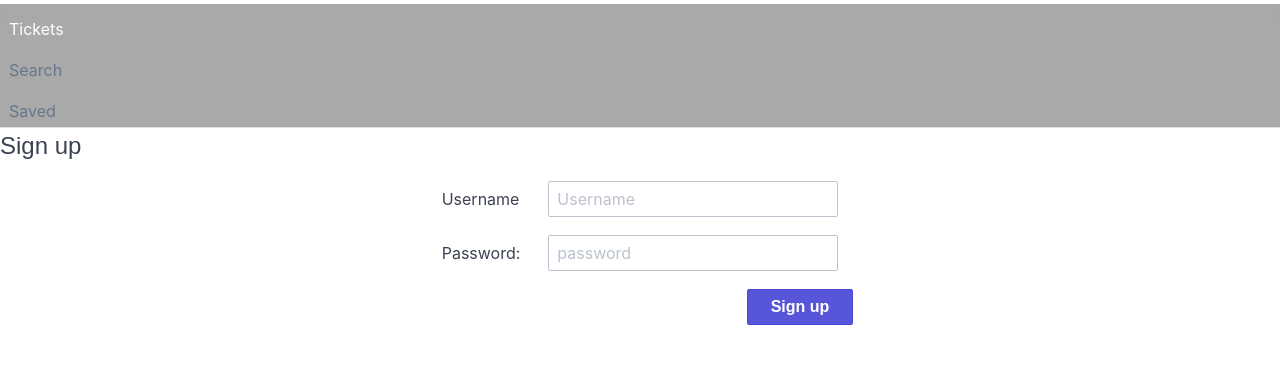
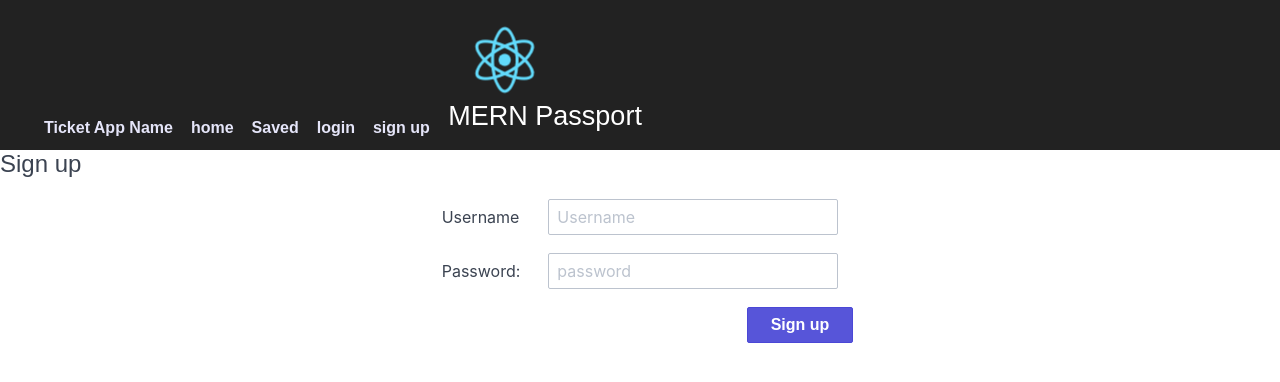
Before and after one commit to mtgalla/gift-wish-list, a React (Create React App) app: page /signup in a window 1280 px wide. Shown: the top 382 px of the page. Built offline with nearby package versions, Linux system fonts and the light colour scheme; a web font is replaced by a local one.

Commit message:
switch navtemplate to navbar

```diff
--- a/src/App.js
+++ b/src/App.js
@@ -5,20 +5,20 @@ import { BrowserRouter as Router, Route, Switch } from 'react-router-dom'
 // components
 import Signup from './components/sign-up'
 import LoginForm from './components/login-form'
-// import Navbar from './components/navbar'
+import Navbar from './components/navbar'
 import Home from './components/home'
 import Search from "./pages/Search";
 import Saved from "./pages/Saved";
 import NoMatch from "./pages/NoMatch";
 // import Login from "./pages/Login";
 // import Nav from "./components/Nav";
-import NavTemplate from "./components/NavTemplate";
+// import NavTemplate from "./components/NavTemplate";
 
 function App() {
   return (
     <Router>
       <div>
-        <NavTemplate />
+        <Navbar />
         <Switch>
           <Route exact path="/" component={Search} />
           <Route exact path="/tickets" component={Search} />
--- a/src/components/navbar.js
+++ b/src/components/navbar.js
@@ -49,7 +49,15 @@ class Navbar extends Component {
                         ) : (
                             <section className="navbar-section">
                                 <Link to="/" className="btn btn-link text-secondary">
+                                    <span className="text-secondary">Ticket App Name</span>
+                                </Link>
+
+                                <Link to="/" className="btn btn-link text-secondary">
                                     <span className="text-secondary">home</span>
+                                </Link>
+
+                                <Link to="/Saved" className="btn btn-link text-secondary">
+                                    <span className="text-secondary">Saved</span>
                                 </Link>
 
                                 <Link to="/login" className="btn btn-link text-secondary">
```
